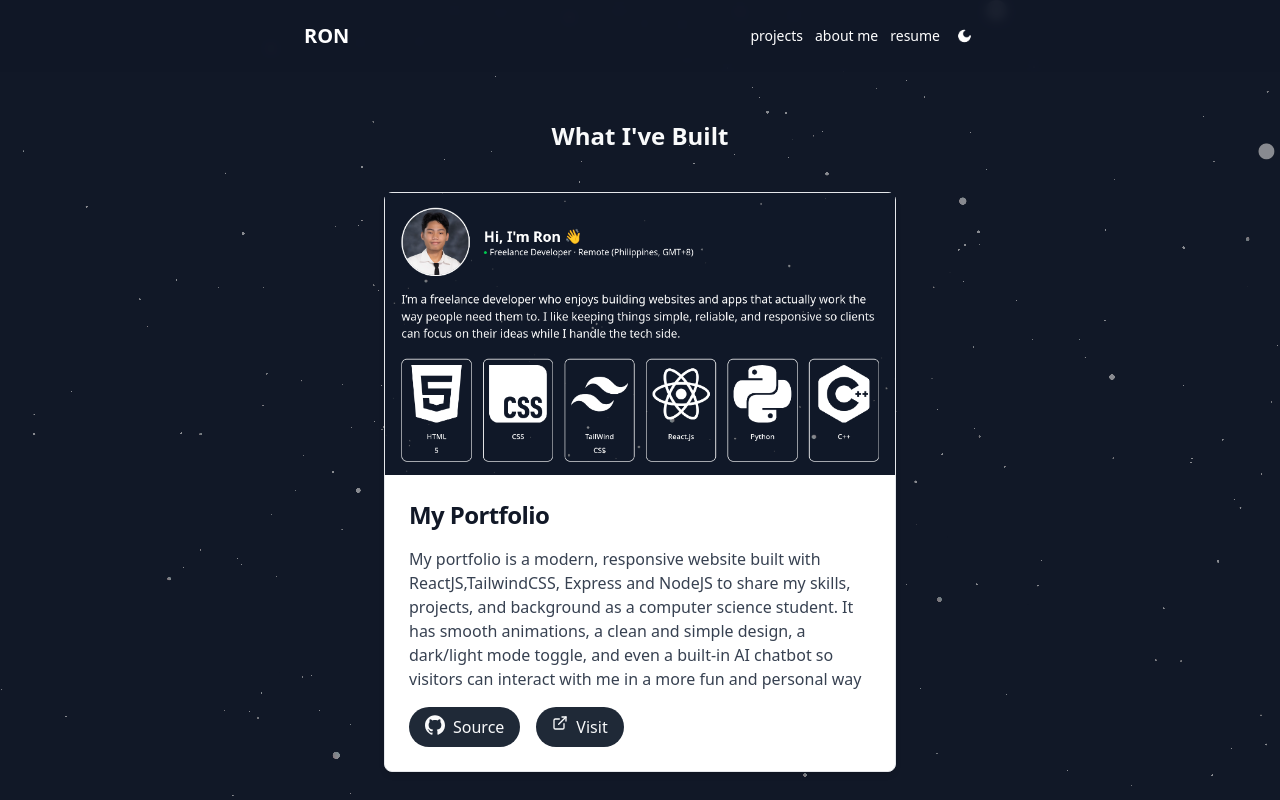
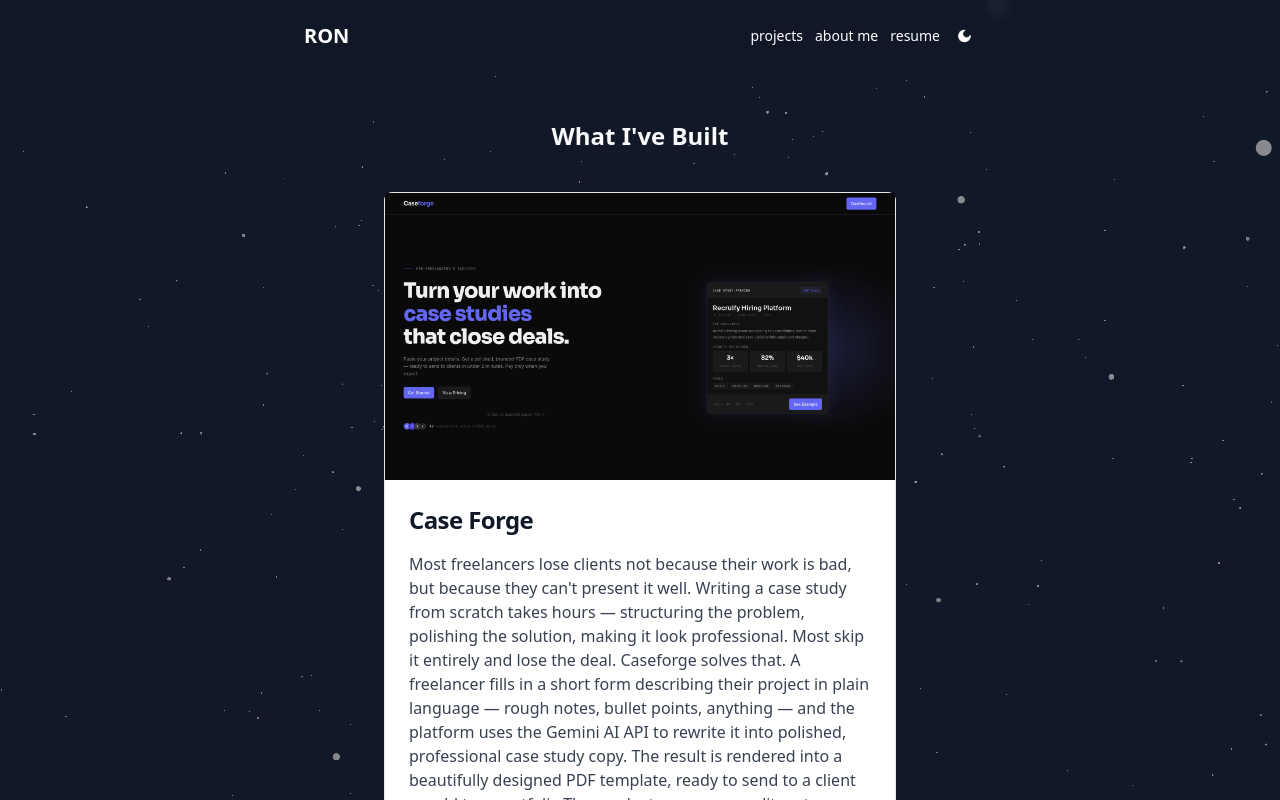
Before and after one commit to ronronrivera/ronronrivera.github.io, a React (Vite) app: page /projects in a window 1280 px wide. Shown: the top 800 px of the page. Built offline with nearby package versions, Linux system fonts and the light colour scheme.

Commit message:
added case forge project in my portfolio

```diff
--- a/src/Components/ProjectCard.jsx
+++ b/src/Components/ProjectCard.jsx
@@ -8,7 +8,7 @@ const ProjectCard = ({project}) => {
     return (
         <div className='my-10'>
             <Card
-                className="max-w-lg hover:scale-110 transition duration-300 ease-in-out hover:shadow-2xl"
+                className="max-w-lg transition duration-300 ease-in-out hover:shadow-2xl"
                 imgAlt="Meaningful alt text for an image that is not purely decorative"
                 imgSrc={project.imgSrc}
             >
--- a/src/Components/ProjectPage.jsx
+++ b/src/Components/ProjectPage.jsx
@@ -4,12 +4,13 @@ import { motion } from 'framer-motion'
 import ProjectCard from './ProjectCard'
 
 const projectList = [
+
     {
-        title: "My Portfolio",
-        paragraph: "My portfolio is a modern, responsive website built with ReactJS,TailwindCSS, Express and NodeJS to share my skills, projects, and background as a computer science student. It has smooth animations, a clean and simple design, a dark/light mode toggle, and even a built-in AI chatbot so visitors can interact with me in a more fun and personal way",
-        imgSrc: "/project-images/portfolio.png",
-        link: "https://ronronrivera.github.io/",
-        source: "https://github.com/ronronrivera/My-Portfolio",
+        title: "Case Forge",
+        paragraph: "Most freelancers lose clients not because their work is bad, but because they can't present it well. Writing a case study from scratch takes hours — structuring the problem, polishing the solution, making it look professional. Most skip it entirely and lose the deal. Caseforge solves that. A freelancer fills in a short form describing their project in plain language — rough notes, bullet points, anything — and the platform uses the Gemini AI API to rewrite it into polished, professional case study copy. The result is rendered into a beautifully designed PDF template, ready to send to a client or add to a portfolio.The product runs on a credit system. Every new user gets 2 free credits — enough for one complete generation. Watching your rough notes transform into something that actually looks like a real agency deliverable is the moment that converts free users into paying ones.",
+        link: "https://case-forge.vercel.app/",
+        imgSrc: "/project-images/case-forge.png",
+        source: "https://github.com/ronronrivera/",
         hasUrl: true,
         isSuspended: false,
         inDevelopment: false,
--- a/src/Components/Projects.jsx
+++ b/src/Components/Projects.jsx
@@ -1,16 +1,17 @@
 import { useEffect, useState, useRef } from 'react';
 import { motion, useMotionValue, useTransform } from 'framer-motion';
-import Portfolio from "../assets/project-images/portfolio.png"
 import ChatApp from "../assets/project-images/chat-app.png"
 import Commerce from "../assets/project-images/commerce.jpg"
 import { Link } from 'react-router';
 
+
+
 const DEFAULT_ITEMS = [
   {
-    title: 'My Portfolio',
-    description: 'A modern, responsive portfolio with chatbot built with ReactJS, TalwindCSS, Express, and NodeJS',
+    title: 'Case Forge',
+    description: "Caseforge is a SaaS platform that transforms a freelancer's rough project notes into a professionally designed, client-ready case study — in under a minute. Powered by Gemini AI and a credit-based generation system.",
     id: 1,
-    image: Portfolio,
+    image:"project-images/case-forge.png",
     link: "#"
   },
   {
```
Also changed, not shown: public/project-images/case-forge.png (added).
